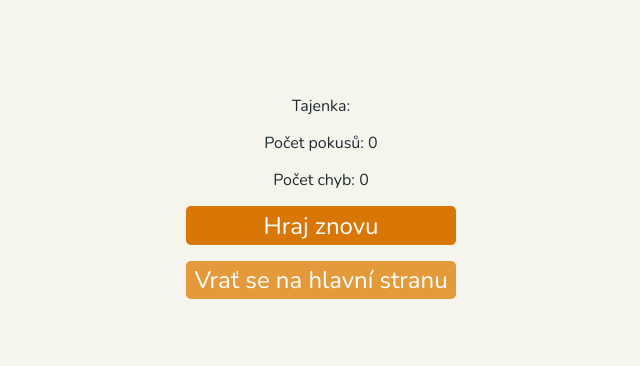
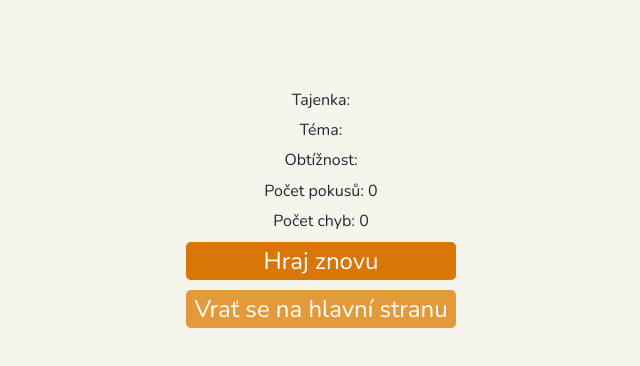
Before and after one commit to ImuneGH/hangman, a React (Vite) app: page /result in a window 1280 px wide. Shown: the top 366 px of the page, without its empty margins (319-959 px from the left). Built offline with nearby package versions, Linux system fonts and the light colour scheme.

Commit message:
feat: přidání téma a obtížnost do result page

```diff
--- a/src/css/pages/result.css
+++ b/src/css/pages/result.css
@@ -2,7 +2,7 @@
   display: flex;
   flex-direction: column;
   align-items: center;
-  gap: 1rem;
+  gap: 0.6rem;
   max-width: 20rem;
   margin-top: 5rem;
 }
--- a/src/pages/Result.tsx
+++ b/src/pages/Result.tsx
@@ -1,9 +1,11 @@
 import { useNavigate, useOutletContext } from "react-router-dom";
 import "../css/pages/result.css";
 import type { OutletContextType } from "../types/types";
+import { difficultyLabel } from "../constants/difficultyLabels";
+import { themeLabel } from "../constants/themeLabels";
 
 const Result = () => {
-  const { resultMessage, gameData, startGame } = useOutletContext<OutletContextType>();
+  const { resultMessage, gameData, startGame, formData } = useOutletContext<OutletContextType>();
   const navigete = useNavigate();
 
   const backToHomepage = () => {
@@ -13,7 +15,11 @@ const Result = () => {
   return (
     <div className="result">
       <span className="final-message">{resultMessage}</span>
-      <span className="final-word">Tajenka: {gameData.hiddenWord}</span>
+      <span className="final-word">
+        Tajenka: <strong>{gameData.hiddenWord}</strong>
+      </span>
+      <span className="result-theme">Téma: {themeLabel[formData.theme]}</span>
+      <span className="result-difficulty">Obtížnost: {difficultyLabel[formData.difficulty]}</span>
       <span className="attempts">Počet pokusů: {gameData.attempts}</span>
       <span className="faults">Počet chyb: {gameData.mistakes}</span>
       <button className="play-again-btn" onClick={startGame}>
```
